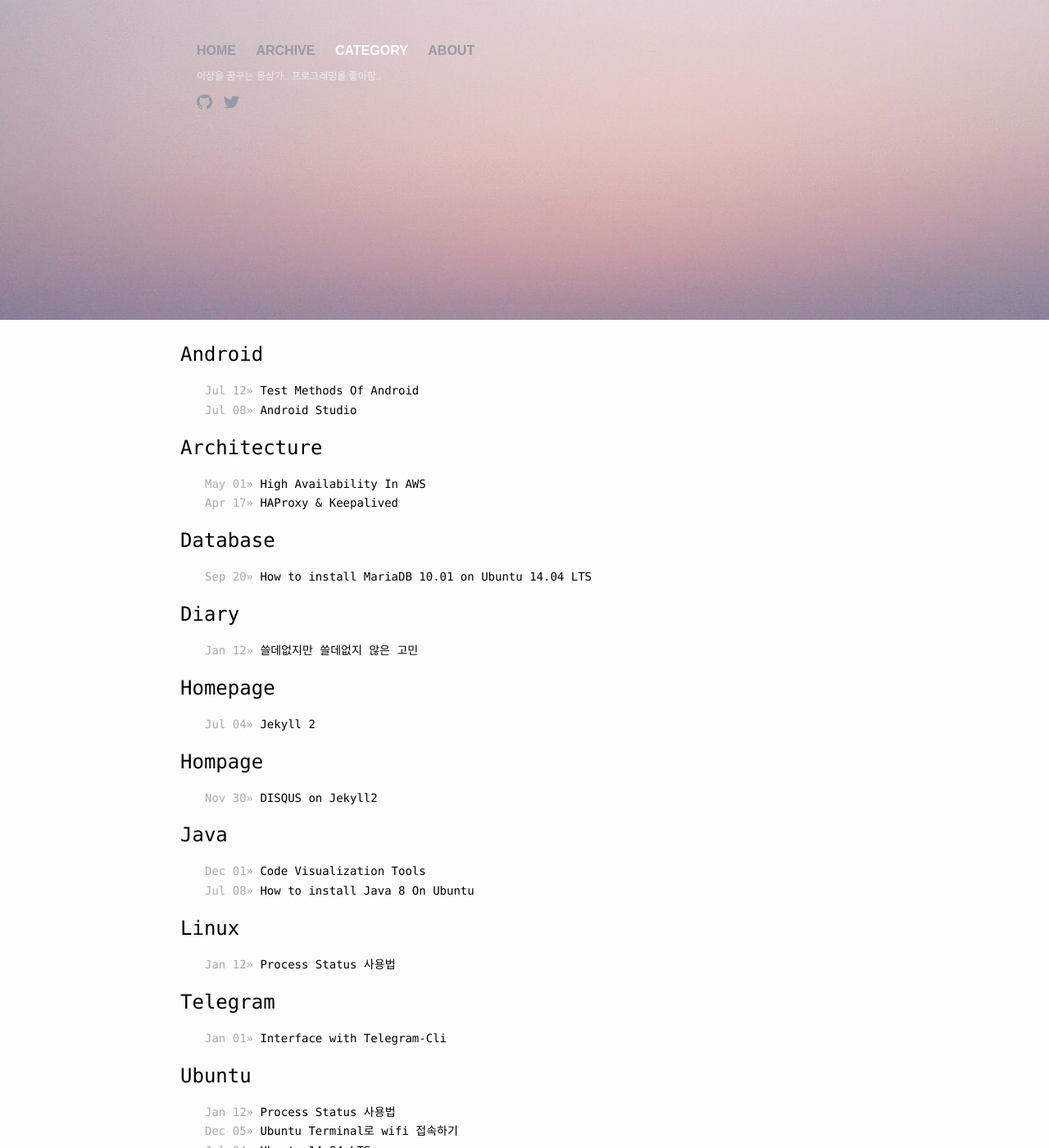
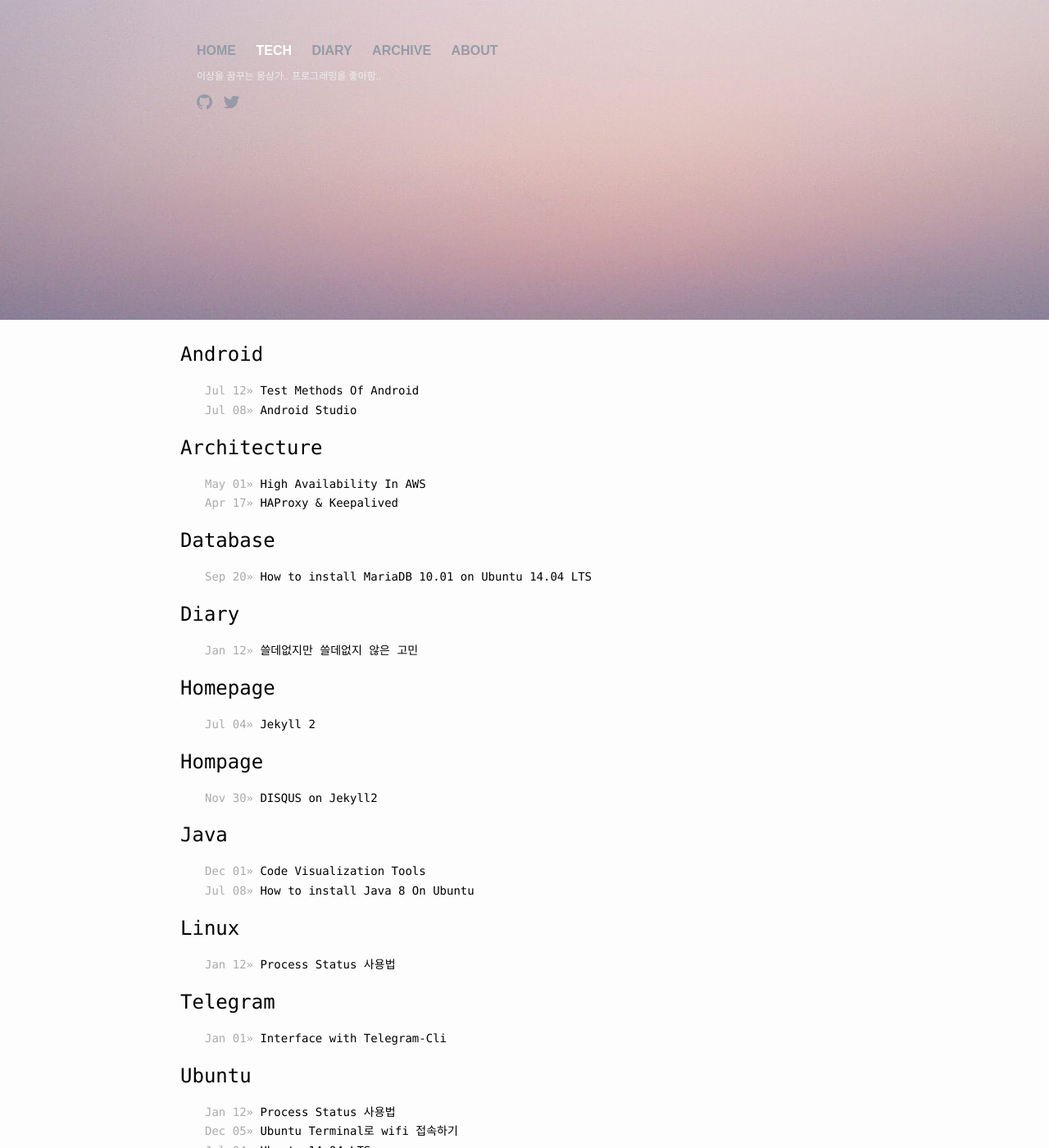
Before and after one commit to dveamer/dveamer.github.io, a Jekyll site: the page built from category.html, in a window 1280 px wide and 1400 px high. Shown: the whole window at 82% size. Built offline with Jekyll 4.4.1, drawn with Linux system fonts in a browser that asks for light colours; Markdown is read by kramdown in place of the engine named in the settings; comment, search, counter and statistics services are not loaded; some of the changed text lies outside the part shown.

Commit message:
diary 추가

```diff
--- a/_includes/header.html
+++ b/_includes/header.html
@@ -12,6 +12,28 @@
 					<a href="/index.html">home</a>
 				</li>
 			{% endif %}
+			{% if page.path == "category.html" %}
+			<span class="title">
+				<li>
+					<a href="/category.html">tech</a>
+				</li>
+			</span>
+			{% else %}
+				<li>
+					<a href="/category.html">tech</a>
+				</li>
+			{% endif %}
+			{% if page.path == "diary.html" %}
+			<span class="title">
+				<li>
+					<a href="/diary.html">diary</a>
+				</li>
+			</span>
+			{% else %}
+				<li>
+					<a href="/diary.html">diary</a>
+				</li>
+			{% endif %}
 			{% if page.path == "archive.html" %}
 			<span class="title">
 				<li>
@@ -21,17 +43,6 @@
 			{% else %}
 				<li>
 					<a href="/archive.html">archive</a>
-				</li>
-			{% endif %}
-			{% if page.path == "category.html" %}
-			<span class="title">
-				<li>
-					<a href="/category.html">category</a>
-				</li>
-			</span>
-			{% else %}
-				<li>
-					<a href="/category.html">category</a>
 				</li>
 			{% endif %}
 			{% if page.path == "about.html" %}
--- a/category.html
+++ b/category.html
@@ -7,12 +7,16 @@ layout: default
 {% assign category = categories | split:',' | sort %}
 {% for item in (0..site.categories.size) %}{% unless forloop.last %}
 {% capture word %}{{ category[item] | strip_newlines }}{% endcapture %}
-<h2 class="category" id="{{ word }}">{{ word }}</h2>
-<ul>
-{% for post in site.categories[word] %}{% if post.title != null %}
-<li><span>{{ post.date | date: "%b %d" }}</span>» <a class="post-link" href="{{ post.url | prepend: site.baseurl }}">{{ post.title }}</a></li>
-{% endif %}{% endfor %}
-</ul>
+
+{% unless word == "diary" %}
+    <h2 class="category" id="{{ word }}">{{ word | capitalize }}</h2>
+    <ul>
+    {% for post in site.categories[word] %}{% if post.title != null %}
+    <li><span>{{ post.date | date: "%b %d" }}</span>» <a class="post-link" href="{{ post.url | prepend: site.baseurl }}">{{ post.title }}</a></li>
+    {% endif %}{% endfor %}
+    </ul>
+{% endunless %}
+
 {% endunless %}{% endfor %}
 <br/><br/>
 </div>
--- a/css/page.css
+++ b/css/page.css
@@ -94,7 +94,7 @@
 	color:#1BAF69;
 	text-shadow:0 0 1px;
 	font-weight:600;
-	text-transform:Capitalize;
+	text-transform:capitalize;
 	margin-top:35px;
 }
 .category-box-sub,.category-sub {
```
Also changed, not shown: diary.html (added, +12 -0 lines), tag.html (added, +18 -0 lines).
